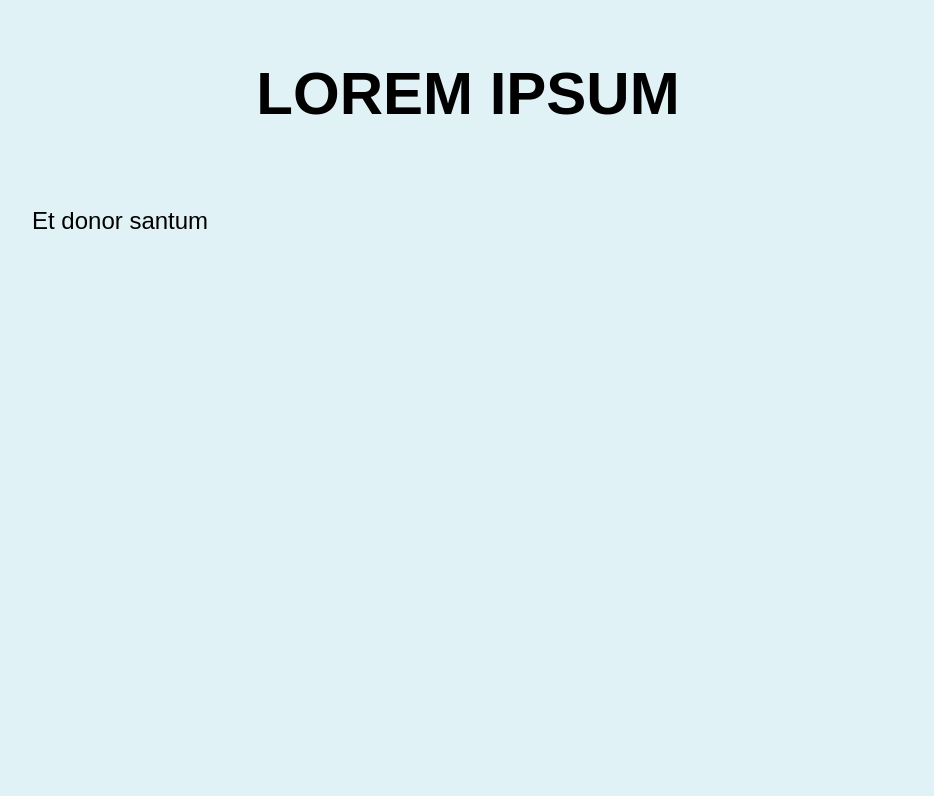
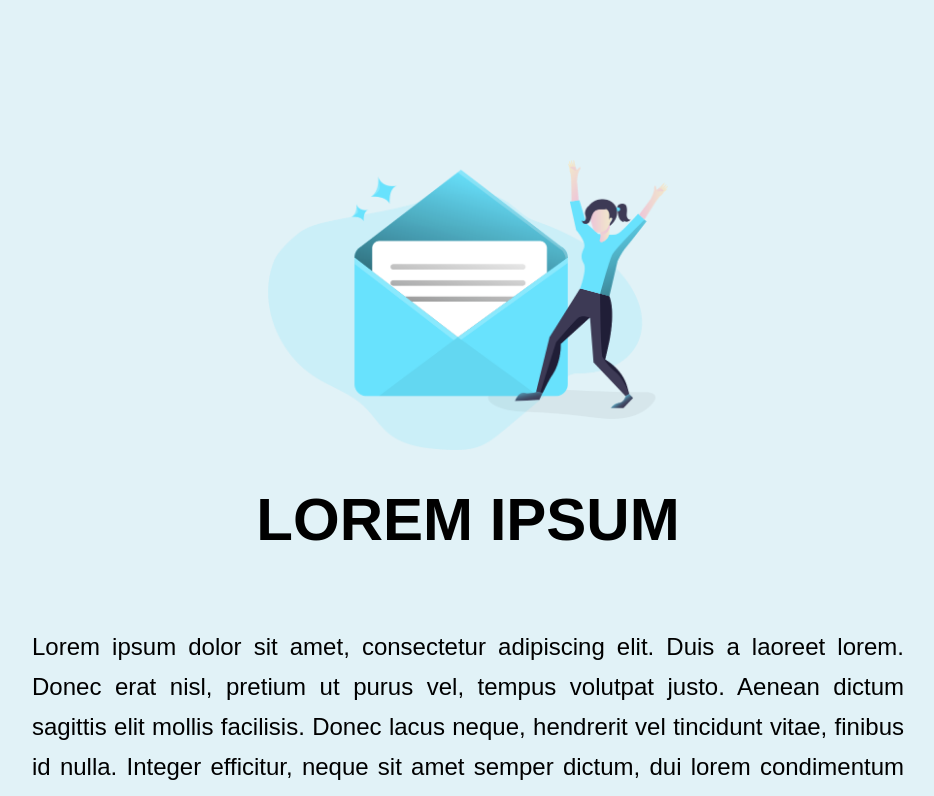
Before and after one commit to MadaProjects/vozak-site, a Gatsby site: page / in a window 1280 px wide. Shown: the top 796 px of the page, without its empty margins (172-1106 px from the left). Built offline with nearby package versions, Linux system fonts and the light colour scheme; Gatsby itself is replaced by a stand-in of ours.

Commit message:
Add images and text

```diff
--- a/src/components/section/Section.js
+++ b/src/components/section/Section.js
@@ -1,13 +1,31 @@
 import * as React from 'react';
+import { StaticImage } from 'gatsby-plugin-image';
 
 const headingStyles = {
   fontFamily: '"Oswald", sans-serif',
   fontWeight: 800,
 };
 
+const textStyle = {
+  textAlign: 'justify',
+};
+
 export const Section = ({ mainTitle, text, isMainTitle }) => {
   return (
-    <div data-testid='section'>
+    <div data-testid='section' className='mt-24'>
+      <div
+        className='text-center mb-10'
+        data-sal='zoom-in'
+        data-sal-easing='ease-out-back'>
+        <StaticImage
+          className='m-auto '
+          src='../../images/mail.png'
+          alt=''
+          width={400}
+          height={290}
+        />
+      </div>
+      <div data-sal='zoom-in' data-sal-easing='ease-out-back'>
         {mainTitle ? (
           isMainTitle ? (
             <h1
@@ -27,8 +45,14 @@ export const Section = ({ mainTitle, text, isMainTitle }) => {
         ) : (
           ''
         )}
+      </div>
       {text ? (
-        <div className='text-lg leading-8 md:text-[2.35vw] md:leading-[4vw] lg:text-2xl lg:leading-10'>
+        <div
+          data-sal='zoom-in'
+          data-sal-easing='ease-out-back'
+          style={textStyle}
+          className='text-lg leading-8 md:text-[2.35vw] md:leading-[4vw] lg:text-2xl lg:leading-10'>
+          <p>{text}</p>
           <p>{text}</p>
         </div>
       ) : (
--- /dev/null
+++ b/src/data.js
@@ -0,0 +1,34 @@
+export const sectionsData = [
+  {
+    title: 'Lorem ipsum',
+    text: 'Lorem ipsum dolor sit amet, consectetur adipiscing elit. Mauris non efficitur libero. Fusce tristique mi nec semper dapibus. Mauris venenatis quis dui sit amet sodales. Nunc convallis vitae velit sit amet euismod. ',
+    isMainTitle: true,
+  },
+  {
+    title: 'Suspendisse',
+    text: 'Suspendisse a urna risus. Nam tortor orci, lacinia ut dui vitae, tempus varius leo. Sed et lacinia orci. Vestibulum ante ipsum primis in faucibus orci luctus et ultrices posuere cubilia curae;',
+    isMainTitle: false,
+  },
+  {
+    title: 'In ornare quam',
+    text: 'Nam consequat pulvinar posuere. In ornare quam turpis, vitae luctus nulla convallis et. Duis viverra quam a mi elementum egestas. Nulla posuere placerat lectus vel suscipit. In consequat tincidunt venenatis. Nunc non consequat diam. Suspendisse finibus velit viverra massa elementum bibendum. Maecenas a egestas ex. Cras in mattis nunc, vel porttitor dui. Aenean lacus nisi, ultrices quis tristique nec, commodo id elit. Donec ultrices consequat lectus. Donec imperdiet sem et nisl ultrices, vel condimentum ipsum interdum. Quisque felis felis, tristique ut nisi eget, venenatis semper felis.',
+    isMainTitle: false,
+  },
+  {
+    title: 'Nullam vel enim',
+    text: 'Nullam vel enim non enim laoreet ultrices nec porta magna. Suspendisse id libero id est tincidunt ullamcorper. Nunc orci augue, laoreet sit amet lacus pellentesque, euismod tristique libero. Curabitur viverra nibh sed risus dignissim malesuada. Cras consectetur pretium pellentesque. Maecenas mattis consectetur vestibulum. Ut sed ultrices magna. Praesent a mauris vel nunc consequat aliquet eget sit amet sem. Curabitur ac nunc porttitor, egestas magna id, varius orci. Maecenas ultricies nec diam vel venenatis. Maecenas quis orci ante. Aenean id nisi vestibulum, dapibus nunc a, sodales turpis. Curabitur facilisis augue luctus ligula commodo dictum. Suspendisse ac volutpat neque. Pellentesque ac nulla a nibh placerat finibus.',
+    isMainTitle: false,
+  },
+  {
+    title: 'In ornare quam turpis',
+    text: 'Nam consequat pulvinar posuere. In ornare quam turpis, vitae luctus nulla convallis et. Duis viverra quam a mi elementum egestas. Nulla posuere placerat lectus vel suscipit. In consequat tincidunt venenatis. Nunc non consequat diam. Suspendisse finibus velit viverra massa elementum bibendum. Maecenas a egestas ex. Cras in mattis nunc, vel porttitor dui. Aenean lacus nisi, ultrices quis tristique nec, commodo id elit. Donec ultrices consequat lectus. Donec imperdiet sem et nisl ultrices, vel condimentum ipsum interdum. Quisque felis felis, tristique ut nisi eget, venenatis semper felis.',
+    isMainTitle: false,
+  },
+  {
+    title: 'Nam tortor orci',
+    text: `Lorem ipsum dolor sit amet, consectetur adipiscing elit. Mauris non efficitur libero. Fusce tristique mi nec semper dapibus. Mauris venenatis quis dui sit amet sodales. Nunc convallis vitae velit sit amet euismod. Nulla rhoncus ac metus eget convallis. Nam dignissim dictum ligula vel congue. Donec ornare magna id aliquet finibus. Integer id dui sed augue malesuada commodo non vitae purus. Duis nec odio nec justo dapibus euismod sit amet at lorem.
+
+    Suspendisse a urna risus. Nam tortor orci, lacinia ut dui vitae, tempus varius leo. Sed et lacinia orci. Vestibulum ante ipsum primis in faucibus orci luctus et ultrices posuere cubilia curae; Donec blandit mattis est, ac congue ligula. Donec vitae vehicula ex. Morbi quis neque eros. Phasellus sollicitudin maximus tellus eu hendrerit. Pellentesque dictum, mauris quis vulputate blandit, lacus eros iaculis tortor, et rhoncus felis nisi sit amet ipsum. In viverra ex vel nibh fringilla, nec venenatis dolor eleifend.`,
+    isMainTitle: false,
+  },
+];
--- a/src/pages/index.js
+++ b/src/pages/index.js
@@ -1,6 +1,7 @@
 import * as React from 'react';
 import { useEffect, useRef, useState } from 'react';
 import { Section } from '../components/section/Section';
+import { sectionsData } from '../data';
 
 const pageStyles = {
   color: 'black',
@@ -18,9 +19,22 @@ const IndexPage = () => {
   const firstSectionRef = useRef(null);
   const secondSectionRef = useRef(null);
   const thirdSectionRef = useRef(null);
+  const sectionRef4 = useRef(null);
+  const sectionRef5 = useRef(null);
+  const sectionRef6 = useRef(null);
   const [backgroundColor, setBackgroundColor] = useState('#e1f2f7');
   const [scrolingDown, setScrolingDown] = useState(true);
-  const backgroundColors = ['#e1f2f7', '#90d9e2', '#ffa551'];
+  const backgroundColors = [
+    '#e1f2f7',
+    '#90d9e2',
+    '#ffa551',
+    '#ff6353',
+    '#a6f9fb',
+    '#84efc9',
+    '#5597a9',
+    '#d74e40',
+    '#ffc668',
+  ];
 
   const scroolIsOnSection = () => {
     const currentScrollPosition = scrolingDown
@@ -46,6 +60,29 @@ const IndexPage = () => {
           thirdSectionRef.current?.offsetHeight
     ) {
       return 3;
+    }
+
+    if (
+      currentScrollPosition > sectionRef4.current?.offsetTop &&
+      currentScrollPosition <=
+        sectionRef4.current?.offsetTop + sectionRef4.current?.offsetHeight
+    ) {
+      return 4;
+    }
+
+    if (
+      currentScrollPosition > sectionRef5.current?.offsetTop &&
+      currentScrollPosition <=
+        sectionRef5.current?.offsetTop + sectionRef5.current?.offsetHeight
+    ) {
+      return 5;
+    }
+    if (
+      currentScrollPosition > sectionRef6.current?.offsetTop &&
+      currentScrollPosition <=
+        sectionRef6.current?.offsetTop + sectionRef6.current?.offsetHeight
+    ) {
+      return 6;
     }
   };
 
@@ -91,7 +128,7 @@ const IndexPage = () => {
           ref={firstSectionRef}>
           <Section
             mainTitle='Lorem ipsum'
-            text='Et donor santum'
+            text='Lorem ipsum dolor sit amet, consectetur adipiscing elit. Duis a laoreet lorem. Donec erat nisl, pretium ut purus vel, tempus volutpat justo. Aenean dictum sagittis elit mollis facilisis. Donec lacus neque, hendrerit vel tincidunt vitae, finibus id nulla. Integer efficitur, neque sit amet semper dictum, dui lorem condimentum libero, id mattis lectus enim vel libero. Mauris maximus, odio quis facilisis accumsan, orci eros tincidunt tortor, non feugiat nisi justo quis risus. Donec ipsum sapien, venenatis ut condimentum a, finibus sed augue. Praesent dapibus mattis urna et pretium.'
             isMainTitle={true}
           />
         </div>
@@ -109,7 +146,37 @@ const IndexPage = () => {
           data-testid='section3'
           style={basicPageStyle}
           ref={thirdSectionRef}>
-          <Section mainTitle='Lorem ipsum' text='Et donor santum' />
+          <Section
+            mainTitle='Lorem ipsum'
+            text='Lorem ipsum dolor sit amet, consectetur adipiscing elit. Duis a laoreet lorem. Donec erat nisl, pretium ut purus vel, tempus volutpat justo. Aenean dictum sagittis elit mollis facilisis. Donec lacus neque, hendrerit vel tincidunt vitae, finibus id nulla. Integer efficitur, neque sit amet semper dictum, dui lorem condimentum libero, id mattis lectus enim vel libero. Mauris maximus, odio quis facilisis accumsan, orci eros tincidunt tortor, non feugiat nisi justo quis risus. Donec ipsum sapien, venenatis ut condimentum a, finibus sed augue. Praesent dapibus mattis urna et pretium.'
+          />
+        </div>
+        <div
+          data-testid='section4'
+          style={basicPageStyle}
+          ref={sectionRef4}>
+          <Section
+            mainTitle='Lorem ipsum'
+            text='Lorem ipsum dolor sit amet, consectetur adipiscing elit. Duis a laoreet lorem. Donec erat nisl, pretium ut purus vel, tempus volutpat justo. Aenean dictum sagittis elit mollis facilisis. Donec lacus neque, hendrerit vel tincidunt vitae, finibus id nulla. Integer efficitur, neque sit amet semper dictum, dui lorem condimentum libero, id mattis lectus enim vel libero. Mauris maximus, odio quis facilisis accumsan, orci eros tincidunt tortor, non feugiat nisi justo quis risus. Donec ipsum sapien, venenatis ut condimentum a, finibus sed augue. Praesent dapibus mattis urna et pretium.'
+          />
+        </div>
+        <div
+          data-testid='section5'
+          style={basicPageStyle}
+          ref={sectionRef5}>
+          <Section
+            mainTitle='Lorem ipsum'
+            text='Lorem ipsum dolor sit amet, consectetur adipiscing elit. Duis a laoreet lorem. Donec erat nisl, pretium ut purus vel, tempus volutpat justo. Aenean dictum sagittis elit mollis facilisis. Donec lacus neque, hendrerit vel tincidunt vitae, finibus id nulla. Integer efficitur, neque sit amet semper dictum, dui lorem condimentum libero, id mattis lectus enim vel libero. Mauris maximus, odio quis facilisis accumsan, orci eros tincidunt tortor, non feugiat nisi justo quis risus. Donec ipsum sapien, venenatis ut condimentum a, finibus sed augue. Praesent dapibus mattis urna et pretium.'
+          />
+        </div>
+        <div
+          data-testid='section6'
+          style={basicPageStyle}
+          ref={sectionRef6}>
+          <Section
+            mainTitle='Lorem ipsum'
+            text='Lorem ipsum dolor sit amet, consectetur adipiscing elit. Duis a laoreet lorem. Donec erat nisl, pretium ut purus vel, tempus volutpat justo. Aenean dictum sagittis elit mollis facilisis. Donec lacus neque, hendrerit vel tincidunt vitae, finibus id nulla. Integer efficitur, neque sit amet semper dictum, dui lorem condimentum libero, id mattis lectus enim vel libero. Mauris maximus, odio quis facilisis accumsan, orci eros tincidunt tortor, non feugiat nisi justo quis risus. Donec ipsum sapien, venenatis ut condimentum a, finibus sed augue. Praesent dapibus mattis urna et pretium.'
+          />
         </div>
       </div>
     </div>
```
Also changed, not shown: src/images/mail.png (added), src/images/workspace.png (added). Lines whose indentation alone changed are shown as unchanged.
